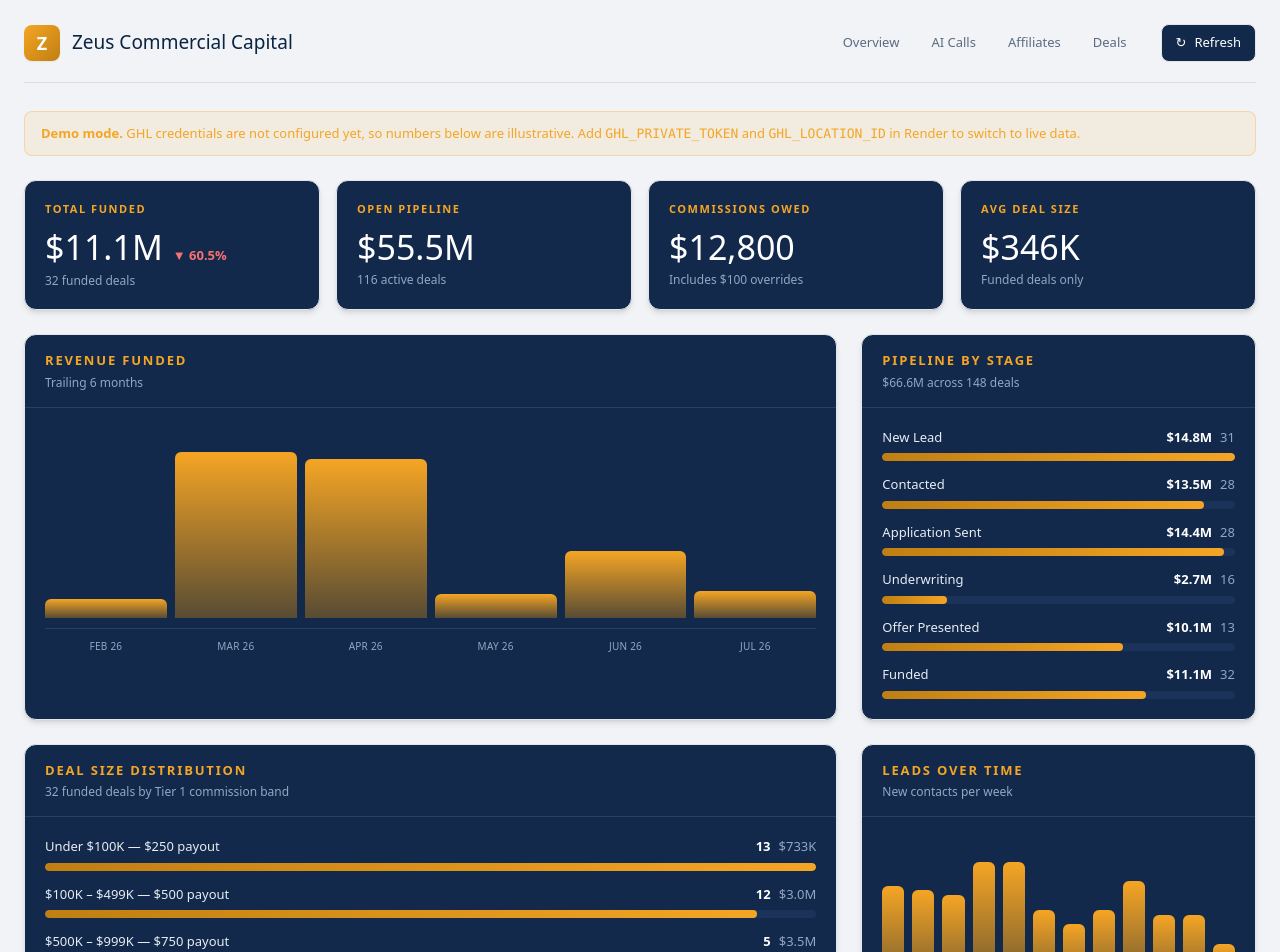
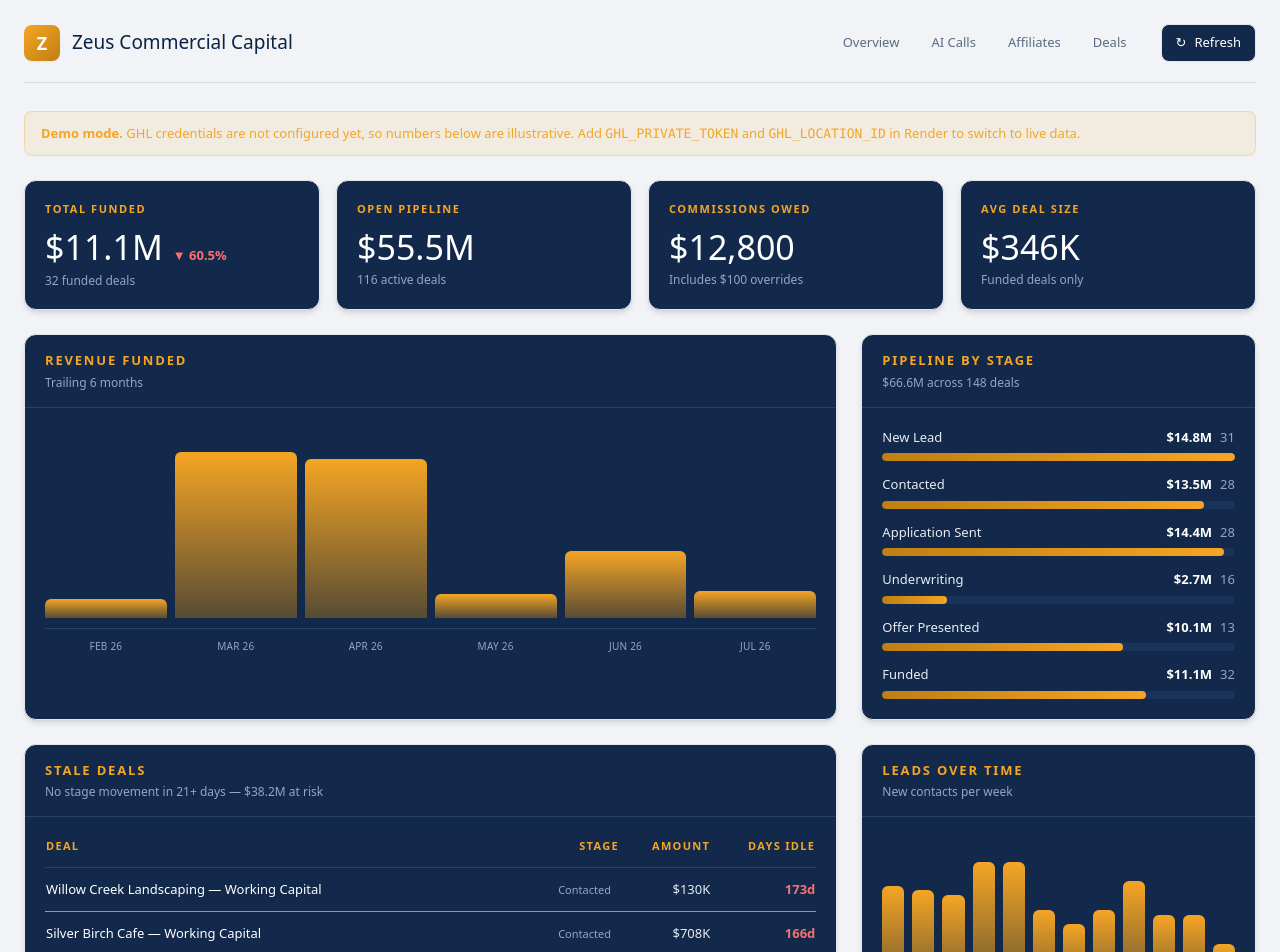
Before and after one commit to ZeusCommercial/Dashboard-, a Next.js app: page / in a window 1280 px wide. Shown: the top 952 px of the page. Built offline with nearby package versions, Linux system fonts and the light colour scheme.

Commit message:
page.tsx

```diff
--- a/src/app/page.tsx
+++ b/src/app/page.tsx
@@ -4,17 +4,18 @@
   Card,
   ColumnChart,
   KpiCard,
+  Table,
+  Td,
 } from "@/components/ui";
 import { PipelineFilter } from "@/components/PipelineFilter";
 import {
   compactMoney,
-  dealSizeDistribution,
   leadsOverTime,
   loadDataset,
-  money,
   overviewKpis,
   pipelineByStage,
   revenueByMonth,
+  staleDeals,
 } from "@/lib/metrics";
 
 export const dynamic = "force-dynamic";
@@ -28,11 +29,11 @@
   const kpis = overviewKpis(data);
   const revenue = revenueByMonth(data);
   const stages = pipelineByStage(data);
-  const bands = dealSizeDistribution(data);
   const leads = leadsOverTime(data);
+  const stale = staleDeals(data, 21);
 
   const totalPipeline = stages.reduce((s, x) => s + x.value, 0);
-  const bandedDeals = bands.reduce((s, b) => s + b.count, 0);
+  const stalePipelineValue = stale.reduce((s, d) => s + d.amount, 0);
 
   return (
     <main className="space-y-6">
@@ -95,18 +96,44 @@
 
       <div className="grid grid-cols-1 gap-6 lg:grid-cols-3">
         <Card
-          title="Deal Size Distribution"
-          subtitle={`${bandedDeals} funded deals by Tier 1 commission band`}
+          title="Stale Deals"
+          subtitle={`No stage movement in 21+ days${
+            stale.length ? ` — ${compactMoney(stalePipelineValue)} at risk` : ""
+          }`}
           className="lg:col-span-2"
         >
-          <BarList
-            rows={bands.map((b) => ({
-              label: `${b.label} — ${money(b.payout)} payout`,
-              value: b.count,
-              display: `${b.count}`,
-              sub: compactMoney(b.volume),
-            }))}
-          />
+          {stale.length === 0 ? (
+            <div className="py-10 text-center text-[13px] text-muted/70">
+              No stale deals. Pipeline is moving.
+            </div>
+          ) : (
+            <Table head={["Deal", "Stage", "Amount", "Days Idle"]}>
+              {stale.slice(0, 8).map((deal) => (
+                <tr key={deal.id} className="border-b border-hairline/60">
+                  <Td align="left">
+                    <div className="font-medium text-bright">{deal.name}</div>
+                  </Td>
+                  <Td>
+                    <span className="rounded bg-raised px-2 py-0.5 text-[11px] text-muted">
+                      {deal.stage}
+                    </span>
+                  </Td>
+                  <Td>{compactMoney(deal.amount)}</Td>
+                  <Td>
+                    <span
+                      className={
+                        deal.idleDays >= 45
+                          ? "font-semibold text-loss"
+                          : "text-bright"
+                      }
+                    >
+                      {deal.idleDays}d
+                    </span>
+                  </Td>
+                </tr>
+              ))}
+            </Table>
+          )}
         </Card>
 
         <Card title="Leads Over Time" subtitle="New contacts per week">
```
